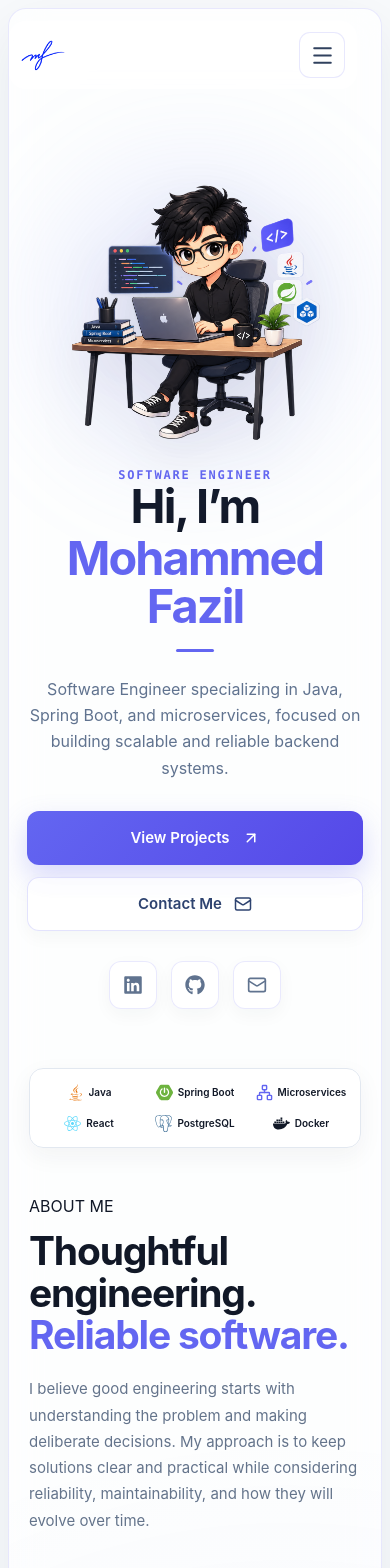
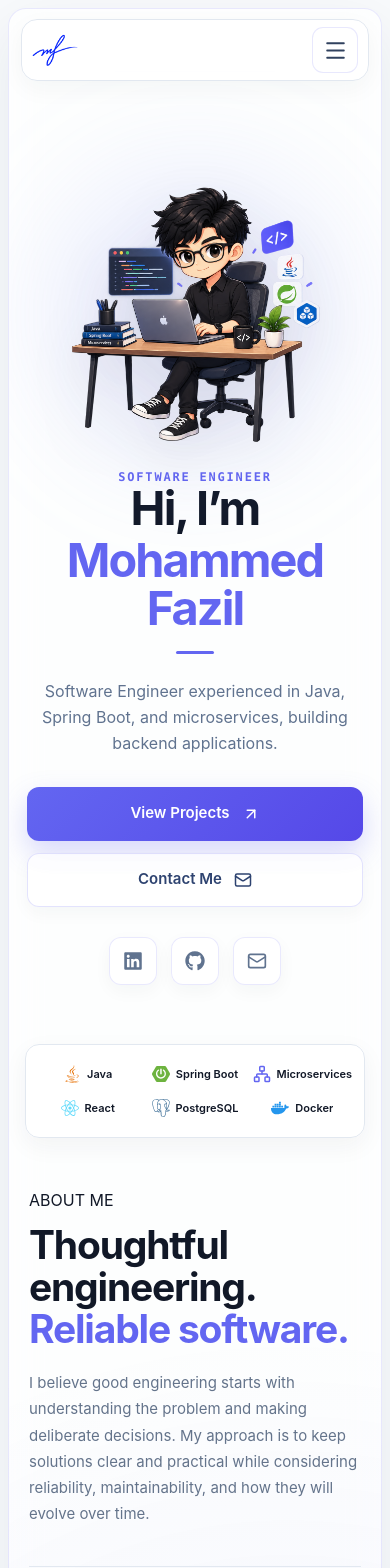
Before and after one commit to Mohammed-Fazil/portfolio-frontend, a React (Vite) app: page / in a window 390 px wide. Shown: the top 1568 px of the page. Built offline with nearby package versions, Linux system fonts and the light colour scheme.

Commit message:
Refine portfolio layout and content

```diff
--- a/src/index.css
+++ b/src/index.css
@@ -74,20 +74,6 @@ img {
   padding: 100px 0;
 }
 
-@media (max-width: 480px) {
-  .navbar-name {
-    display: none !important;
-  }
-
-  :root {
-    --container-padding: 16px;
-  }
-
-  .section {
-    padding: 64px 0;
-  }
-}
-
 /* =================================
    Portfolio Shell
 ================================= */
@@ -135,39 +121,52 @@ img {
   z-index: 1000;
 
   width: 100%;
-
-  background: rgba(255, 255, 255, 0.88);
+  padding: 14px 20px;
+
+  background: transparent;
+}
+
+.navbar-container {
+  width: 100%;
+  min-height: 68px;
+
+  display: flex;
+  align-items: center;
+  justify-content: space-between;
+
+  padding: 8px 20px;
+
+  border: 1px solid var(--color-border);
+  border-radius: 18px;
+
+  background: rgba(255, 255, 255, 0.94);
+  box-shadow: 0 8px 24px rgba(30, 41, 59, 0.04);
 
   backdrop-filter: blur(12px);
   -webkit-backdrop-filter: blur(12px);
 }
 
-.navbar-container {
-  width: 100%;
-  min-height: 72px;
-
-  padding: 8px 20px;
-
-  display: flex;
-  align-items: center;
-  justify-content: space-between;
-}
-
-/* Brand */
+/* Logo */
 
 .navbar-brand {
-  display: flex !important;
-  align-items: center !important;
-
-  width: auto !important;
-  height: 52px !important;
-
-  padding: 0 !important;
-  margin: 0 !important;
+  display: flex;
+  align-items: center;
+  justify-content: center;
+
+  width: 52px;
+  height: 52px;
+  flex: 0 0 52px;
+
+  margin: 0;
+  padding: 0;
+
+  overflow: hidden;
 
   background: transparent !important;
   border: none !important;
   box-shadow: none !important;
+
+  text-decoration: none;
 }
 
 .navbar-brand:hover,
@@ -185,31 +184,18 @@ img {
   width: 52px;
   height: 52px;
 
+  min-width: 52px;
+  min-height: 52px;
+  max-width: 52px;
+  max-height: 52px;
+
+  flex: 0 0 52px;
+
+  margin: 0;
+  padding: 0;
+
   object-fit: contain;
-}
-
-/* Name */
-
-.navbar-brand-name {
-  display: block !important;
-
-  width: auto !important;
-  height: auto !important;
-
-  margin: 0 !important;
-  padding: 0 !important;
-
-  color: var(--color-text);
-
-  font-family: "Space Grotesk", sans-serif;
-
-  font-size: 16px;
-  font-weight: 600;
-
-  line-height: 1.2;
-  letter-spacing: -0.45px;
-
-  white-space: nowrap;
+  object-position: center;
 }
 
 /* Desktop navigation */
@@ -217,10 +203,7 @@ img {
 .desktop-nav {
   display: flex;
   align-items: center;
-
   gap: 56px;
-
-  margin-right: 20px;
 }
 
 .desktop-nav a {
@@ -228,6 +211,8 @@ img {
 
   font-size: 17px;
   font-weight: 600;
+
+  text-decoration: none;
 
   transition:
     color 0.2s ease,
@@ -236,27 +221,33 @@ img {
 
 .desktop-nav a:hover {
   color: var(--color-primary);
-
   transform: translateY(-1px);
 }
 
-/* Mobile button */
+/* Mobile menu button */
 
 .mobile-menu-button {
   display: none;
 
-  width: 62px;
-  height: 62px;
+  width: 46px;
+  height: 46px;
 
   align-items: center;
   justify-content: center;
 
+  padding: 0;
+
   border: 1px solid rgba(99, 102, 241, 0.15);
-  border-radius: 14px;
+  border-radius: 12px;
 
   background: rgba(255, 255, 255, 0.7);
-
   color: #30415e;
+}
+
+.mobile-menu-button:hover,
+.mobile-menu-button:focus,
+.mobile-menu-button:active {
+  background: rgba(255, 255, 255, 0.7);
 }
 
 /* Mobile menu icon states */
@@ -671,6 +662,9 @@ img {
 .postgres-icon {
   color: #336791;
 }
+.docker-icon {
+  color: #2496ed;
+}
 
 /* =================================
    About
@@ -779,7 +773,7 @@ img {
 
 .projects-section {
   width: 100%;
-  padding: 80px 0 120px;
+  padding: 55px 0 60px;
 }
 
 .projects-container {
@@ -958,52 +952,44 @@ img {
 }
 
 /* =================================
-   Tablet
+   Custom Cursor
 ================================= */
 
-@media (max-width: 1000px) {
-  .app {
-    padding: 14px;
-  }
-
-  .portfolio-shell {
-    min-height: calc(100vh - 28px);
-
-    border-radius: 22px;
-  }
-
-  .hero-container {
-    width: calc(100% - 80px);
-
-    grid-template-columns: 1fr 0.85fr;
-
-    gap: 40px;
-  }
-
-  .hero-title {
-    font-size: clamp(54px, 7vw, 72px);
-  }
-
-  .hero-description {
-    font-size: 18px;
-  }
-
-  .desktop-nav {
-    gap: 28px;
-  }
-
-  .desktop-nav a {
-    font-size: 15px;
-  }
-}
-
-/* =================================
-   Mobile
-================================= */
-
-/* =================================
-   Mobile
-================================= */
+body {
+  cursor: none;
+}
+
+a,
+button,
+[role="button"] {
+  cursor: none;
+}
+
+.custom-cursor {
+  position: fixed;
+
+  width: 10px;
+  height: 10px;
+
+  border-radius: 50%;
+  background: var(--color-primary);
+
+  pointer-events: none;
+  z-index: 9999;
+
+  transform: translate(-50%, -50%);
+
+  transition:
+    width 0.2s ease,
+    height 0.2s ease,
+    opacity 0.2s ease;
+}
+
+.custom-cursor.hover {
+  width: 20px;
+  height: 20px;
+  opacity: 0.75;
+}
 
 /* =================================
    Experience
@@ -1011,7 +997,7 @@ img {
 
 .experience-section {
   width: 100%;
-  padding: 70px 0 95px;
+  padding: 55px 0 60px;
 }
 
 .experience-container {
@@ -1136,7 +1122,7 @@ img {
 
 .contact-section {
   width: 100%;
-  padding: 70px 0 90px;
+  padding: 55px 0 60px;
 }
 
 .contact-container {
@@ -1285,9 +1271,10 @@ img {
    Footer
 ================================= */
 
+
 .footer {
   width: 100%;
-  padding: 18px 0 20px;
+  padding: 10px 0 20px;
 }
 
 .footer-container {
@@ -1418,24 +1405,34 @@ img {
     border-radius: 18px;
   }
 
+  /* Navbar */
+
   .navbar {
-    width: calc(100% - 24px);
-    margin-top: 12px;
-    border-radius: 17px;
+    padding: 10px 12px;
   }
 
   .navbar-container {
-    min-height: 68px;
-    padding: 8px 12px;
+    min-height: 62px;
+    padding: 7px 10px;
+    border-radius: 16px;
   }
 
   .navbar-brand {
-    height: 48px !important;
+    width: 46px;
+    height: 46px;
+    flex: 0 0 46px;
   }
 
   .navbar-brand-logo {
-    width: 44px;
-    height: 44px;
+    width: 46px;
+    height: 46px;
+
+    min-width: 46px;
+    min-height: 46px;
+    max-width: 46px;
+    max-height: 46px;
+
+    flex: 0 0 46px;
   }
 
   .desktop-nav {
@@ -1444,22 +1441,15 @@ img {
 
   .mobile-menu-button {
     display: flex;
+    position: relative;
+
     width: 46px;
     height: 46px;
+
     border-radius: 11px;
-
-    position: relative;
     overflow: hidden;
   }
 
-  .mobile-menu-button .menu-icon,
-  .mobile-menu-button .close-icon {
-    transition:
-      opacity 0.2s ease,
-      transform 0.2s ease;
-  }
-
-  /* Mobile navigation */
   .mobile-nav {
     display: flex;
     flex-direction: column;
@@ -1490,8 +1480,11 @@ img {
 
   .mobile-nav a {
     padding: 15px 4px;
+
     border-bottom: 1px solid var(--color-border);
+
     color: #60738f;
+
     font-size: 14px;
     font-weight: 500;
   }
@@ -1501,6 +1494,7 @@ img {
   }
 
   /* Hero */
+
   .hero {
     min-height: auto;
     padding-top: 55px;
@@ -1520,6 +1514,7 @@ img {
 
   .hero-content {
     max-width: 100%;
+    grid-row: 2;
   }
 
   .hero-label-wrapper {
@@ -1580,12 +1575,7 @@ img {
   .hero-character-area {
     order: -1;
     grid-row: 1;
-    overflow: visible;
     min-height: 0;
-  }
-
-  .hero-content {
-    grid-row: 2;
   }
 
   .hero-character-image {
@@ -1608,42 +1598,52 @@ img {
     display: none;
   }
 
-  /* Tech Stack */
+  /* Technology Stack */
+
   .tech-stack {
-    padding: 4px 0 8px;
+    width: 100%;
+    padding: 4px 0 12px;
   }
 
   .tech-stack-container {
-    width: calc(100% - (var(--container-padding) * 2));
+    width: calc(100% - 32px);
+
     min-height: auto;
 
     display: grid;
-    grid-template-columns: repeat(3, minmax(0, 1fr));
+    grid-template-columns: repeat(3, 1fr);
+
+    align-items: center;
+    justify-items: center;
 
     gap: 0;
-    padding: 8px 6px;
+
+    padding: 12px 8px;
 
     border-radius: 14px;
   }
 
   .tech-item {
-    min-width: 0;
+    width: 100%;
 
     display: flex;
     align-items: center;
     justify-content: center;
 
-    gap: 5px;
-    padding: 7px 2px;
-
-    font-size: 10px;
+    gap: 6px;
+
+    padding: 8px 2px;
+
+    font-size: 11px;
+    font-weight: 600;
+
     white-space: nowrap;
   }
-
   .tech-icon {
-    width: 17px;
-    height: 17px;
-    flex-shrink: 0;
+    width: 18px;
+    height: 18px;
+
+    flex: 0 0 18px;
   }
 
   .tech-item span:last-child {
@@ -1653,6 +1653,7 @@ img {
   }
 
   /* About */
+
   .about-section {
     padding: 38px 0 70px;
   }
@@ -1705,8 +1706,22 @@ img {
     line-height: 1.6;
   }
 
+  /* Projects */
+
+  .projects-section {
+    padding: 45px 0 ;
+  }
+
+  .projects-heading {
+    margin-bottom: 35px;
+  }
+
+  .projects-title {
+    font-size: clamp(36px, 10vw, 44px);
+    letter-spacing: -1.2px;
+  }
+
   .projects-grid {
-    display: grid !important;
     grid-template-columns: minmax(0, 1fr) !important;
     width: 100%;
     gap: 18px;
@@ -1715,18 +1730,39 @@ img {
   .project-card {
     width: 100%;
     min-width: 0;
-  }
-
-  /* =================================
-
-  /* =================================
-     Experience - Mobile
-  ================================= */
+    min-height: auto;
+    padding: 26px;
+    border-radius: 18px;
+  }
+
+  .project-icon {
+    width: 52px;
+    height: 52px;
+    margin-bottom: 30px;
+  }
+
+  .project-title {
+    font-size: 27px;
+  }
+
+  .project-description {
+    font-size: 14px;
+    line-height: 1.7;
+  }
+
+  .project-tech {
+    margin-top: 20px;
+  }
+
+  .project-github {
+    padding-top: 25px;
+  }
+
+  /* Experience */
 
   .experience-section {
-    padding: 55px 0 65px;
-  }
-
+    padding: 45px 0 ;
+  }
   .experience-container {
     width: calc(100% - 40px);
     margin: 0 auto;
@@ -1753,9 +1789,9 @@ img {
     display: grid;
     grid-template-columns: 28px minmax(0, 1fr);
     column-gap: 16px;
+
     width: 100%;
     padding: 8px 0 34px;
-    position: relative;
   }
 
   .experience-item::after {
@@ -1768,20 +1804,10 @@ img {
     width: 14px;
     height: 14px;
     margin-top: 4px;
-    font-size: 0;
     box-shadow: 0 0 0 7px rgba(99, 102, 241, 0.12);
   }
 
-  .experience-main {
-    min-width: 0;
-  }
-
-  .experience-role-row {
-    gap: 7px;
-  }
-
   .experience-role {
-    margin: 0;
     font-size: 20px;
     line-height: 1.25;
   }
@@ -1802,12 +1828,10 @@ img {
     font-size: 12px;
   }
 
-  /* =================================
-     Contact - Mobile
-  ================================= */
+  /* Contact */
 
   .contact-section {
-    padding: 45px 0 65px;
+    padding: 45px 0 ;
   }
 
   .contact-container {
@@ -1846,10 +1870,12 @@ img {
 
   .contact-link {
     width: 100%;
+
     display: grid;
     grid-template-columns: 38px minmax(0, 1fr) 20px;
     align-items: center;
     gap: 12px;
+
     padding: 16px 0;
   }
 
@@ -1860,14 +1886,11 @@ img {
     white-space: nowrap;
   }
 
-  /* =================================
-     Footer - Mobile
-  ================================= */
+  /* Footer */
 
   .footer {
-    padding: 12px 0 16px;
-  }
-
+    padding: 10px 0 20px;
+  }
   .footer-container {
     width: calc(100% - 32px);
     margin: 0 auto;
@@ -1883,26 +1906,17 @@ img {
 
   .footer-identity {
     min-width: 0;
-    display: flex;
-    align-items: center;
     gap: 8px;
   }
 
   .footer-logo {
     width: 40px;
     height: 40px;
-    flex-shrink: 0;
   }
 
   .footer-logo-image {
     width: 40px;
     height: 40px;
-    display: block;
-    object-fit: contain;
-  }
-
-  .footer-info {
-    min-width: 0;
   }
 
   .footer-name {
@@ -1916,223 +1930,34 @@ img {
   }
 
   .footer-socials {
-    display: flex;
-    align-items: center;
     gap: 7px;
   }
 
   .footer-socials a {
     width: 34px;
     height: 34px;
-    display: flex;
-    align-items: center;
-    justify-content: center;
   }
 
   .footer-copyright {
     grid-column: 1 / -1;
     padding-top: 12px;
+
     border-top: 1px solid var(--color-border);
+
     text-align: center;
     font-size: 10px;
   }
-}
-
-/* =================================
-   Small phones
-================================= */
-
-@media (max-width: 380px) {
-  .hero-container {
-    width: calc(100% - 28px);
-    padding-top: 30px;
-    padding-bottom: 28px;
-  }
-
-  .hero-title {
-    font-size: 46px;
-  }
-
-  .hero-description {
-    font-size: 15px;
-  }
-
-  .hero-character-card {
-    width: 270px;
-  }
-
-  .tech-stack-container {
-    padding-inline: 4px;
-  }
-
-  .tech-item {
-    gap: 4px;
-    padding-inline: 1px;
-    font-size: 9px;
-  }
-
-  .tech-icon {
-    width: 16px;
-    height: 16px;
-  }
-
-  .about-title {
-    font-size: 36px;
-  }
-
-  /* Projects */
-  .projects-section {
-    padding: 55px 0 85px;
-  }
-
-  .projects-heading {
-    margin-bottom: 35px;
-  }
-
-  .projects-title {
-    font-size: clamp(36px, 10vw, 44px);
-    letter-spacing: -1.2px;
-  }
-
-  .projects-grid {
-    grid-template-columns: 1fr;
-    gap: 18px;
-  }
-
-  .project-card {
-    min-height: auto;
-    padding: 26px;
-    border-radius: 18px;
-  }
-
-  .project-icon {
-    width: 52px;
-    height: 52px;
-    margin-bottom: 30px;
-  }
-
-  .project-title {
-    font-size: 27px;
-  }
-
-  .project-description {
-    font-size: 14px;
-    line-height: 1.7;
-  }
-
-  .project-tech {
-    margin-top: 20px;
-  }
-
-  .project-github {
-    padding-top: 25px;
-  }
-}
-
-/* =================================
-   Final Mobile Projects Fix
-   ================================= */
-
-@media (max-width: 480px) {
-  .projects-grid {
-    grid-template-columns: minmax(0, 1fr) !important;
-  }
-}
-
-/* =================================
-   Projects - Compact Desktop
-   ================================= */
-
-@media (min-width: 769px) {
-  .projects-section {
-    padding: 65px 0 90px;
-  }
-
-  .projects-heading {
-    margin-bottom: 40px;
-  }
-
-  .projects-title {
-    font-size: clamp(40px, 4vw, 52px);
-    letter-spacing: -1.5px;
-  }
-
-  .projects-grid {
-    gap: 22px;
-  }
-
-  .project-card {
-    min-height: 420px;
-    padding: 28px;
-    border-radius: 20px;
-  }
-
-  .project-icon {
-    width: 52px;
-    height: 52px;
-    margin-bottom: 32px;
-  }
-
-  .project-title {
-    font-size: 28px;
-  }
-
-  .project-description {
-    font-size: 14px;
-    line-height: 1.65;
-  }
-
-  .project-tech {
-    margin-top: 20px;
-  }
-
-  .project-github {
-    padding-top: 24px;
-  }
-}
-
-/* Keep Projects as a single column on mobile */
-/* =================================
-   Custom Cursor
-================================= */
-
-@media (min-width: 769px) {
-  body {
-    cursor: none;
-  }
-
+
+  /* Custom cursor is disabled on touch-sized screens */
+
+  body,
   a,
   button,
   [role="button"] {
-    cursor: none;
+    cursor: auto;
   }
 
   .custom-cursor {
-    position: fixed;
-
-    width: 10px;
-    height: 10px;
-
-    border-radius: 50%;
-
-    background: var(--color-primary);
-
-    pointer-events: none;
-
-    z-index: 9999;
-
-    transform: translate(-50%, -50%);
-
-    transition:
-      width 0.2s ease,
-      height 0.2s ease,
-      opacity 0.2s ease;
-  }
-
-  .custom-cursor.hover {
-    width: 20px;
-    height: 20px;
-
-    opacity: 0.75;
-  }
-}
+    display: none;
+  }
+}
--- a/src/sections/Experience.jsx
+++ b/src/sections/Experience.jsx
@@ -6,7 +6,7 @@ function Experience() {
       number: "01",
       role: "Software Engineer",
       company: "Capgemini",
-      duration: "2 years 1 months",
+      duration: "2 years",
       period: "Jun 2024 — Jul 2026",
     },
     {
--- a/src/sections/Hero.jsx
+++ b/src/sections/Hero.jsx
@@ -15,9 +15,7 @@ function Hero() {
           </h1>
 
           <p className="hero-description">
-            Software Engineer specializing in Java, Spring Boot, and
-            microservices, focused on building scalable and reliable backend
-            systems.
+           Software Engineer experienced in Java, Spring Boot, and microservices, building backend applications.
           </p>
 
           <div className="hero-actions">
```
